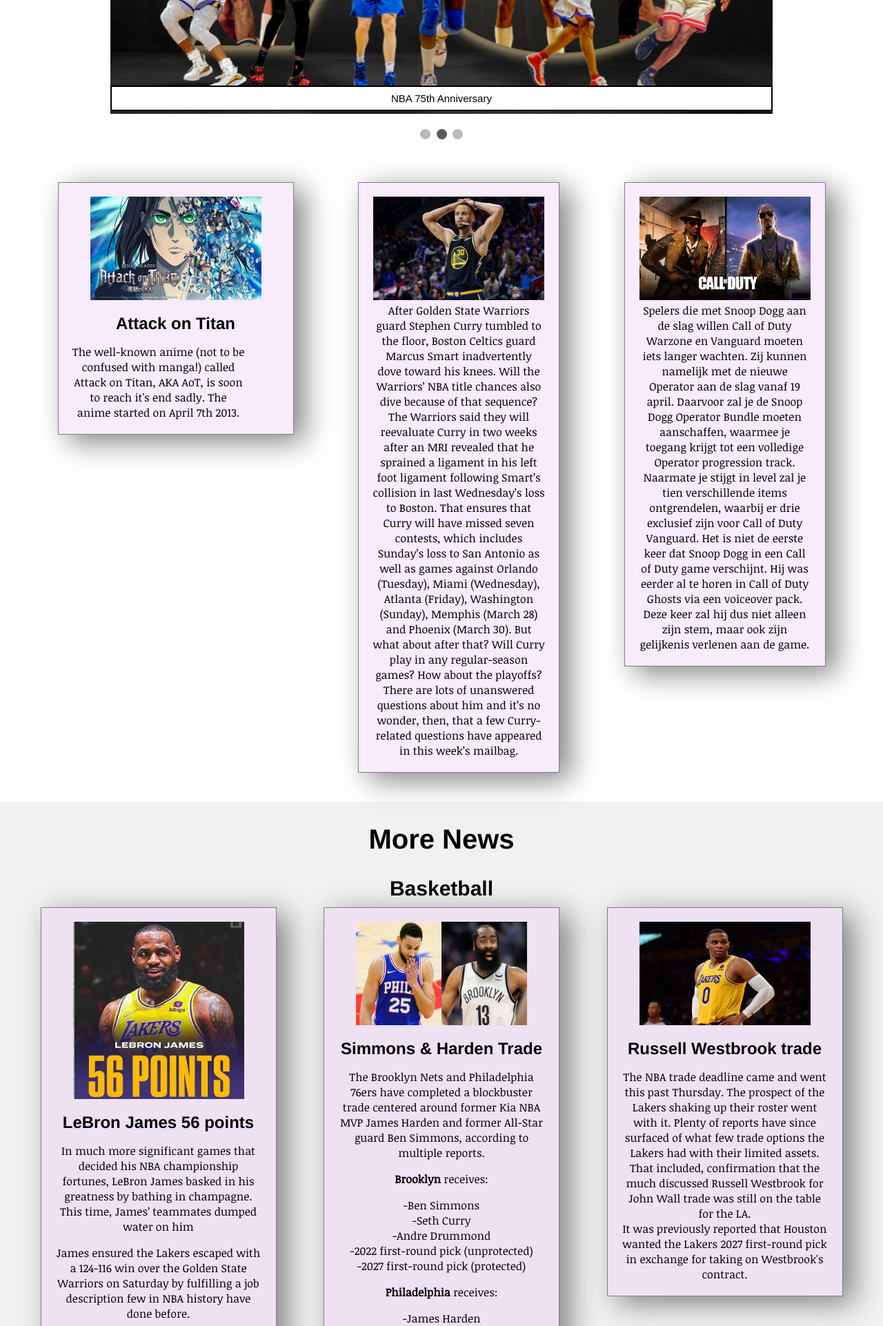
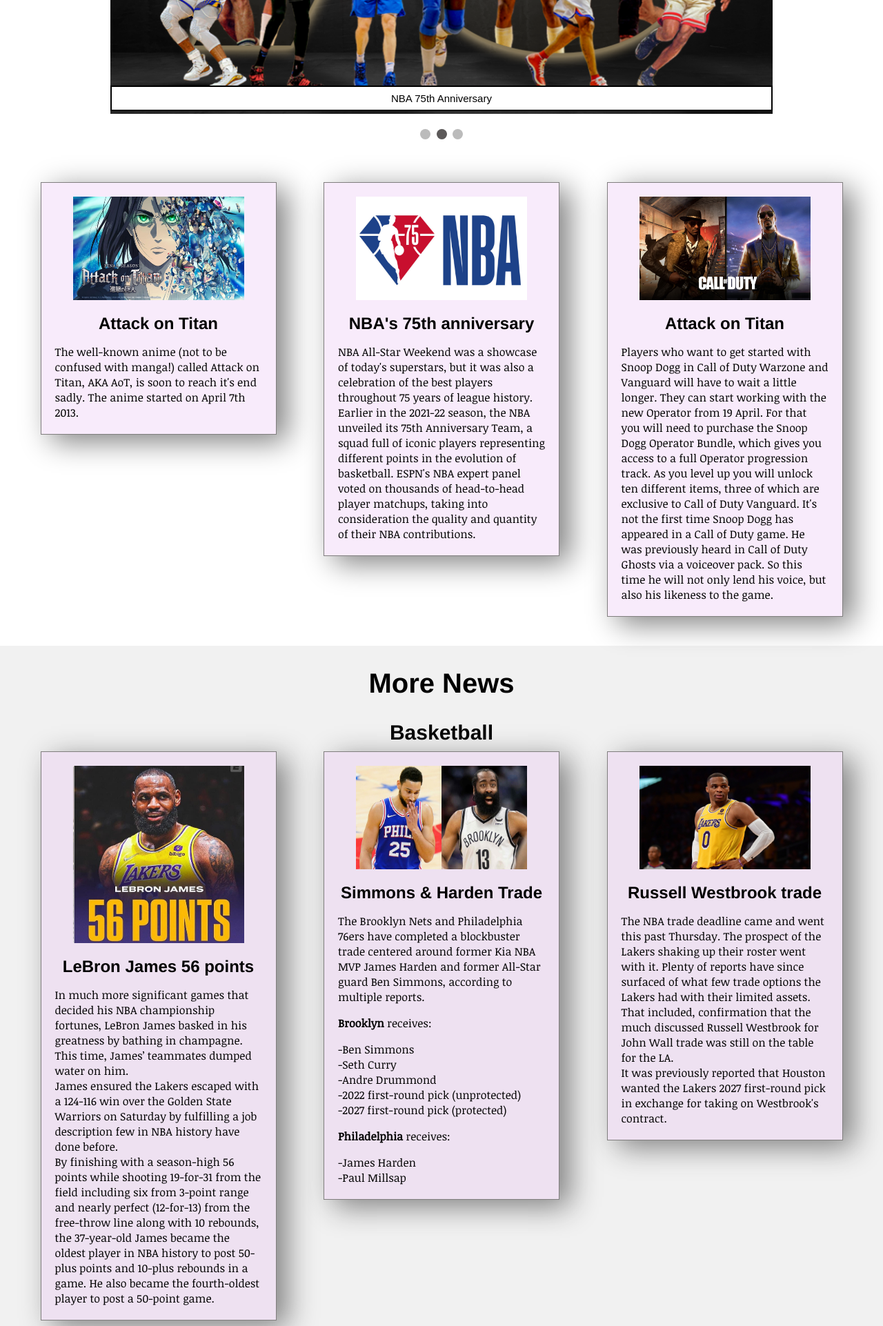
Before and after one commit to Saad332556/j1p3project3, a PHP site: page / in a window 1280 px wide. Shown: the part 571-2493 px from the top of the page at 69% size. Run offline with PHP 8.4, Linux system fonts and the light colour scheme; some web fonts are replaced.

Commit message:
small stuff

```diff
--- a/index.php
+++ b/index.php
@@ -37,8 +37,8 @@
                 <a href="#gaming">Gaming</a>
                 <a href="#contact">Contact</a>
                 <div class="topnav-right">
-                    <a href="../registratie/login.php">Login</a>
-                    <a href="register.php">Abonneer nu</a>
+                    <a href="./login.php">Login</a>
+                    <a href="./register.php">Abonneer nu</a>
                 </div>
                 <a href="javascript:void(0);" class="icon" onclick="myFunction()">
                 <i class="fa fa-bars"></i></a>
@@ -51,15 +51,15 @@
                 <h2>The latest news</h2>
                 <div class="mySlides fade">
                     <img src="./img/aot.jpeg" style="width:100%">
-                    <div class="text">Probably 2 more week for the end of the famous anime Attack On Titan</div>
+                    <div class="text">Famous anime Attack On Titan, about to end?</div>
                 </div>
                 <div class="mySlides fade">
                     <img src="./img/75 nba.png" style="width:100%">
                     <div class="text">NBA 75th Anniversary</div>
                 </div>
                 <div class="mySlides fade">
-                    <img src="./img/EldenRing.jpg" style="width:100%">
-                    <div class="text">New game called Elden Ring out now!</div>
+                    <img src="./img/CallOfDuty_SnoopDogg.jpg" style="width:100%">
+                    <div class="text">Snoop Dogg coming to CoD??</div>
                 </div>
             </div>
             <br>
@@ -72,30 +72,41 @@
                 <div class="flexbox">
                     <div class="top3news1">
                         <img src="./img/aots4p2.jpeg" alt="">
-                        <h2 class="bask_titel1"><b>Attack on Titan</b></h2>
+                        <h2 class="titel"><b>Attack on Titan</b></h2>
                         <p class="top3_text1">
-                            The well-known anime (not to be confused with manga!) called Attack on Titan, AKA AoT, is soon to reach it's end sadly.
-                            The anime started on April 7th 2013.
+                            The well-known anime (not to be confused with manga!) called Attack on Titan, AKA AoT, is soon to reach
+                            it's end sadly. The anime started on April 7th 2013.
                         </p>
+
                     </div>
                     <div class="top3news2">
+                    <img src="./img/NBA-75.jpg" alt="">
+                        <h2 class="titel"><b>NBA's 75th anniversary</b></h2>
+                        <p class="top3_text2">
+                            NBA All-Star Weekend was a showcase of today's superstars, but it was also a celebration of the best
+                            players throughout 75 years of league history.
+                        </p>
 
-                        <img src="./img/steph.jpg" alt="">
                         <p class="top3_text2">
-                            After Golden State Warriors guard Stephen Curry tumbled to the floor, Boston Celtics guard Marcus Smart inadvertently dove toward his knees. Will the Warriors’ NBA title chances also dive because of that sequence?
+                            Earlier in the 2021-22 season, the NBA unveiled its 75th Anniversary Team, a squad full of iconic players
+                            representing different points in the evolution of basketball.
+                            ESPN's NBA expert panel voted on thousands of head-to-head player matchups, taking into consideration the
+                            quality and quantity of their NBA contributions.
+                        </p>
 
-                            The Warriors said they will reevaluate Curry in two weeks after an MRI revealed that he sprained a ligament in his left foot ligament following Smart’s collision in last Wednesday’s loss to Boston. That ensures that Curry will have missed seven contests, which includes Sunday’s loss to San Antonio as well as games against Orlando (Tuesday), Miami (Wednesday), Atlanta (Friday), Washington (Sunday), Memphis (March 28) and Phoenix (March 30).
-
-                            But what about after that? Will Curry play in any regular-season games? How about the playoffs?
-
-                            There are lots of unanswered questions about him and it’s no wonder, then, that a few Curry-related questions have appeared in this week’s mailbag.
-                        </p>
                     </div>
                     <div class="top3news3">
                         <img src="./img/warzone.jpeg" alt="">
+                        <h2 class="titel"><b>Attack on Titan</b></h2>
                         <p class="top3_text3">
-                            Spelers die met Snoop Dogg aan de slag willen Call of Duty Warzone en Vanguard moeten iets langer wachten. Zij kunnen namelijk met de nieuwe Operator aan de slag vanaf 19 april. Daarvoor zal je de Snoop Dogg Operator Bundle moeten aanschaffen, waarmee je toegang krijgt tot een volledige Operator progression track. Naarmate je stijgt in level zal je tien verschillende items ontgrendelen, waarbij er drie exclusief zijn voor Call of Duty Vanguard.
-                            Het is niet de eerste keer dat Snoop Dogg in een Call of Duty game verschijnt. Hij was eerder al te horen in Call of Duty Ghosts via een voiceover pack. Deze keer zal hij dus niet alleen zijn stem, maar ook zijn gelijkenis verlenen aan de game.
+                            Players who want to get started with Snoop Dogg in Call of Duty Warzone and Vanguard will have to wait a
+                            little longer. They can start working with the new Operator from 19 April. For that you will need to
+                            purchase the Snoop Dogg Operator Bundle, which gives you access to a full Operator progression track.
+                            As you level up you will unlock ten different items, three of which are exclusive to Call of Duty Vanguard.
+
+                            It's not the first time Snoop Dogg has appeared in a Call of Duty game. He was previously heard in Call of
+                            Duty Ghosts via a voiceover pack. So this time he will not only lend his voice, but also his likeness to
+                            the game.
                         </p>
 
                     </div>
@@ -109,28 +120,30 @@
             <div class="flexbox">
                 <div class="basketball1">
                     <img src="./img/56points.jpg" class="responsive">
-                    <h2 class="bask_titel1"><b>LeBron James 56 points</b></h2>
+                    <h2 class="titel"><b>LeBron James 56 points</b></h2>
                     <p class="bask_text1">
-                        In much more significant games that decided his NBA championship fortunes, LeBron James basked in his greatness by bathing in
-                        champagne. This time, James’ teammates dumped water on him
+                        In much more significant games that decided his NBA championship fortunes, LeBron James basked in his greatness
+                        by bathing in
+                        champagne. This time, James’ teammates dumped water on him.
                     </p>
 
                     <p class="bask_text1">
-                        James ensured the Lakers escaped with a 124-116 win over the Golden State Warriors on Saturday by fulfilling a job description
-                        few in NBA history have done before.
+                        James ensured the Lakers escaped with a 124-116 win over the Golden State Warriors on Saturday by fulfilling a
+                        job description few in NBA history have done before.
                     </p>
                     <p class="bask_text1">
                         By finishing with a season-high 56 points while shooting 19-for-31 from the field including six from
-                        3-point range and nearly perfect (12-for-13) from the free-throw line along with 10 rebounds, the 37-year-old James became the oldest player in
-                        NBA history to post 50-plus points and 10-plus rebounds in a game. He also became the fourth-oldest player to post a 50-point game.
+                        3-point range and nearly perfect (12-for-13) from the free-throw line along with 10 rebounds, the 37-year-old
+                        James became the oldest player in NBA history to post 50-plus points and 10-plus rebounds in a game. He also
+                        became the fourth-oldest player to post a 50-point game.
                     </p>
                 </div>
                 <div class="basketball2">
                     <img src="./img/smh.jpg" class="responsive">
-                    <h2 class="bask_titel2"><b> Simmons & Harden Trade</b></h2>
+                    <h2 class="titel"><b> Simmons & Harden Trade</b></h2>
                     <p class ="bask_text2">
-                        The Brooklyn Nets and Philadelphia 76ers have completed a blockbuster trade centered around former Kia NBA MVP James Harden and former All-Star
-                        guard Ben Simmons, according to multiple reports.
+                        The Brooklyn Nets and Philadelphia 76ers have completed a blockbuster trade centered around former Kia NBA MVP
+                        James Harden and former All-Star guard Ben Simmons, according to multiple reports.
                     </p>
 
                     <p class="bask_text2p2"><b>Brooklyn</b> receives:</p>
@@ -153,15 +166,17 @@
                 </div>
                 <div class="basketball3">
                     <img src="./img/westbrook.jpg" class="responsive">
-                    <h2 class="bask_titel3"><b> Russell Westbrook trade</b></h2>
+                    <h2 class="titel"><b> Russell Westbrook trade</b></h2>
                     <p class = "bask_text3">
-                        The NBA trade deadline came and went this past Thursday. The prospect of the Lakers shaking up their roster went with it. Plenty of reports have
-                        since surfaced of what few trade options the Lakers had with their limited assets. That included, confirmation that the much discussed Russell
-                        Westbrook for John Wall trade was still on the table for the LA.
+                        The NBA trade deadline came and went this past Thursday. The prospect of the Lakers shaking up their roster
+                        went with it. Plenty of reports have since surfaced of what few trade options the Lakers had with their limited
+                        assets. That included, confirmation that the much discussed Russell Westbrook for John Wall trade was still on
+                        the table for the LA.
                     </p>
 
                     <p class = "bask_text3">
-                        It was previously reported that Houston wanted the Lakers 2027 first-round pick in exchange for taking on Westbrook's contract.
+                        It was previously reported that Houston wanted the Lakers 2027 first-round pick in exchange for taking on
+                        Westbrook's contract.
                     </p>
                 </div>
             </div>
@@ -169,7 +184,7 @@
             <div class="flexbox">
                 <div class="gaming1">
                     <img src="./img/gta 6.jpg">
-                    <h2 class="game_titel1"><b>GTA 6 Leak</b></h2>
+                    <h2 class="titel"><b>GTA 6 Leak</b></h2>
                     <p class="game_text1">
                         It's almost a shock that GTA 6 is officially happening. Earlier this year, developer Rockstar
                         Games confirmed that "active development for the next entry in the Grand Theft Auto series is well underway."
@@ -184,8 +199,8 @@
                 </div>
                 <div class="gaming2">
                     <img src="./img/Ps-Plus-.jpg" alt="">
-                    <h2 class="game_titel1"><b> PS Plus Games April</b></h2>
-                    <p class ="game_text2">ach and every month, as the midway shifts toward the end, many fans become excited for the
+                    <h2 class="titel"><b> PS Plus Games April</b></h2>
+                    <p class ="game_text2">As the midway shifts toward the end, many fans become excited for the
                         next PS Plus free game reveal. No two months are created equal, however, and many haven’t seemed too happy with
                         PS Plus so far this year—except for March. PS Plus’ free games for February 2022 were exceptionably
                         controversial, giving out niche or not-full games.
@@ -199,7 +214,7 @@
                 </div>
                 <div class="gaming3">
                     <img src="./img/2k23.png" alt="">
-                    <h2 class="game_titel1"><b>2k23 Leaks</b></h2>
+                    <h2 class="titel"><b>2k23 Leaks</b></h2>
                     <p class = "game_text3">NBA 2K23 may still be months away, but even the continued success of NBA 2K22 isn't going
                         to slow down the conversation about what's coming next.
                     </p>
--- a/style.css
+++ b/style.css
@@ -24,6 +24,13 @@
 .flexbox {
     display:flex;
     justify-content: space-evenly;
+}
+
+.titel {
+    width: 300px;
+    text-align: center;
+    margin-top: 1rem;
+    margin-bottom: 1rem;
 }
 
 /* Navbar */
@@ -120,17 +127,17 @@
 .top3news1, .top3news2, .top3news3 {
     margin: 10px;
     padding: 20px;
+    text-align: center;
     height: fit-content;
-    text-align: center;
     background-color: rgba(229, 181, 241, 0.267);
     border: 1px solid #807e7e;
     box-shadow:15px 10px 40px gray;
 }
 
 .top3_text1, .top3_text2, .top3_text3 {
-    width: 250px;
+    width: 300px;
+    text-align: left;
     font-size: medium;
-    text-align: center;
     font-family: 'Noticia Text', serif;
 }
 
@@ -138,6 +145,7 @@
     height: 150px;
     width: 248px;
     max-width: 100%;
+    text-align: center;
 }
 
 .top3news2 > img {
@@ -172,8 +180,8 @@
 .basketball1, .basketball2, .basketball3 {
     margin: 10px;
     padding: 20px;
+    text-align: center;
     height: fit-content;
-    text-align: center;
     background-color: rgba(229, 181, 241, 0.267);
     border: 1px solid #807e7e;
     box-shadow:15px 10px 40px gray;
@@ -197,21 +205,12 @@
     max-width: 100%;
 }
 
-.bask_titel1, .bask_titel2, .bask_titel3 {
-    width: 300px;
-    text-align: center;
-    margin-top: 1rem;
-    margin-bottom: 1rem;
-}
-
 .bask_text1, .bask_text2, .bask_text2p2, .bask_text2p3, .bask_text3 {
     width: 300px;
+    text-align: left;
     font-size: medium;
-    text-align: center;
     font-family: 'Noticia Text', serif;
 }
-
-.bask_text1 { margin-bottom: 1rem; }
 
 .bask_text2, .bask_text2p2 { padding-bottom: 1rem; }
 
@@ -219,8 +218,8 @@
 .gaming1, .gaming2, .gaming3 {
     margin: 10px;
     padding: 20px;
+    text-align: center;
     height: fit-content;
-    text-align: center;
     background-color: rgba(229, 181, 241, 0.267);
     border: 1px solid #807e7e;
     box-shadow:15px 10px 40px gray;
@@ -232,17 +231,10 @@
     max-width: 100%;
 }
 
-.game_titel1, .game_titel2, .game_titel3 {
-    width: 300px;
-    text-align: center;
-    margin-top: 1rem;
-    margin-bottom: 1rem;
-}
-
 .game_text1, .game_text2, .game_text3 {
     width: 300px;
+    text-align: left;
     font-size: medium;
-    text-align: center;
     font-family: 'Noticia Text', serif;
 }
 
```
Also changed, not shown: img/CallOfDuty_SnoopDogg.jpg (added).
